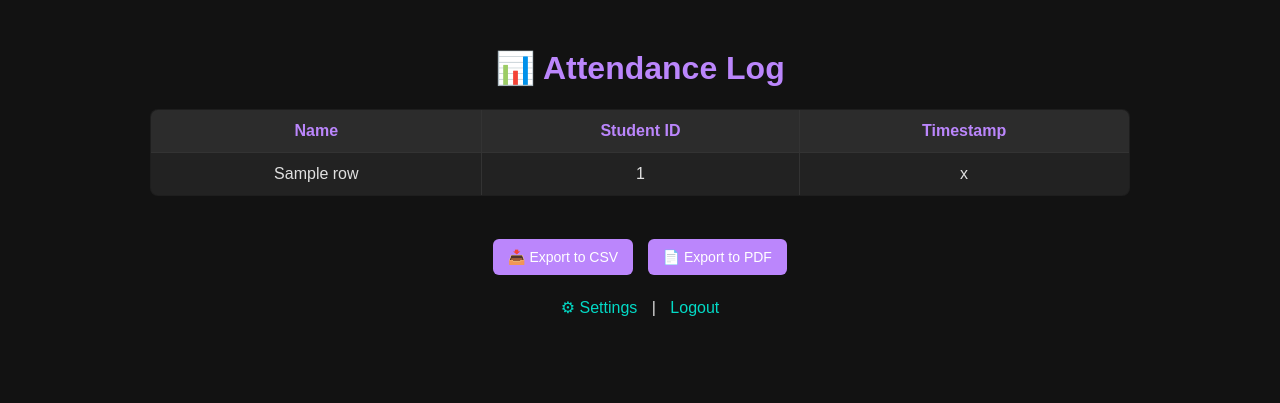
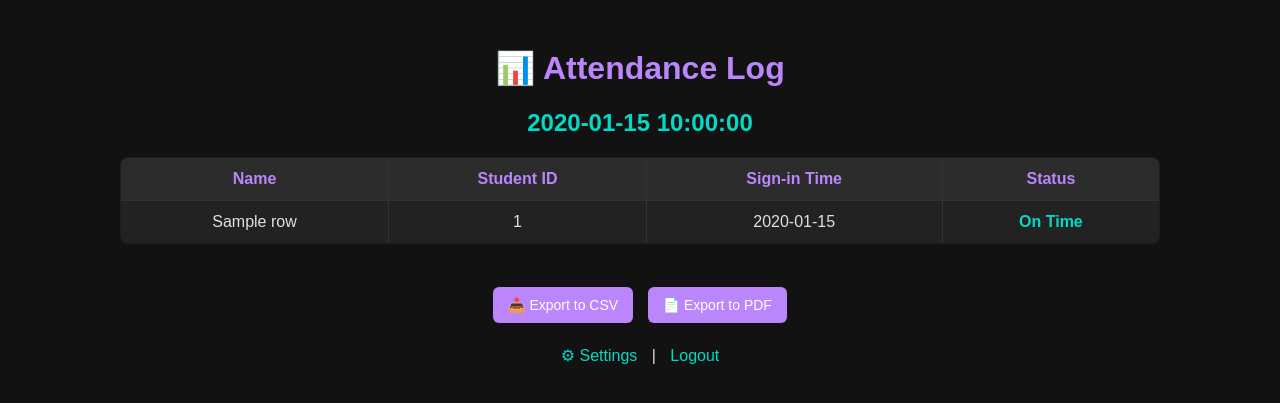
Before and after one commit to Ak23b/vision-based-attendance-system, a Flask app: template templates/attendance.html in a window 1280 px wide. Shown: the top 403 px of the page. Run offline with Flask 3, Linux system fonts and the light colour scheme; the template is opened without the code that fills it: most values are stand-ins (such as "Sample title", 1, 10 or a date in 2020); some libraries are stand-ins or nearby versions.

Commit message:
Added more info like status, on time, late, early

```diff
--- a/templates/attendance.html
+++ b/templates/attendance.html
@@ -15,10 +15,14 @@
             color: #bb86fc;
         }
 
+        h2 {
+            color: #03dac6;
+        }
+
         table {
             margin: 20px auto;
             border-collapse: collapse;
-            width: 80%;
+            width: 85%;
             background-color: #1e1e1e;
             border: 1px solid #333;
             border-radius: 8px;
@@ -42,6 +46,16 @@
 
         tr:hover {
             background-color: #333;
+        }
+
+        .status-on {
+            color: #03dac6;
+            font-weight: bold;
+        }
+
+        .status-late {
+            color: #ff5252;
+            font-weight: bold;
         }
 
         button {
@@ -73,17 +87,21 @@
 </head>
 <body>
     <h1>📊 Attendance Log</h1>
+    <h2>{{ today }}</h2>
+
     <table id="attendanceTable">
         <tr>
             <th>Name</th>
             <th>Student ID</th>
-            <th>Timestamp</th>
+            <th>Sign-in Time</th>
+            <th>Status</th>
         </tr>
-        {% for student_id, name, timestamp in rows %}
+        {% for student_id, name, sign_in_time, status in rows %}
         <tr>
             <td>{{ name }}</td>
             <td>{{ student_id }}</td>
-            <td>{{ timestamp }}</td>
+            <td>{{ sign_in_time }}</td>
+            <td class="status-{{ 'on' if status == 'On Time' else 'late' }}">{{ status }}</td>
         </tr>
         {% endfor %}
     </table>
@@ -128,7 +146,7 @@
             const { jsPDF } = window.jspdf;
             const doc = new jsPDF();
             doc.setFontSize(14);
-            doc.text("Attendance Report", 14, 20);
+            doc.text("Attendance Report - {{ today }}", 14, 20);
 
             let table = document.getElementById("attendanceTable");
             let rows = table.querySelectorAll("tr");
```
